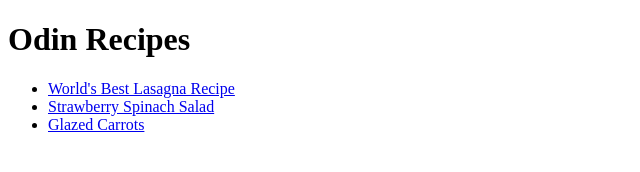
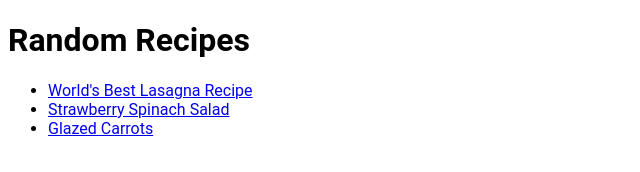
Before and after one commit to davidjohnsonjr/odin-recipes, a plain HTML site: page index.html in a window 1280 px wide. Shown: the whole page, without its empty margins (0-640 px from the left). Drawn offline with Linux system fonts and the light colour scheme.

Commit message:
Add stylesheet to all pages

```diff
--- a/index.html
+++ b/index.html
@@ -3,11 +3,12 @@
 <html lang="en">
     <head>
         <meta charset="utf-8">
-        <title>Odin Recipes</title>
+        <title>My First Recipe Website</title>
+        <link rel="stylesheet" href="style.css">
     </head>
 
     <body>
-        <h1>Odin Recipes</h1>
+        <h1>Random Recipes</h1>
         <ul>
             <li><a href="recipes/lasagna.html">World's Best Lasagna Recipe</a></li>
             <li><a href="recipes/salad.html">Strawberry Spinach Salad</a></li>
--- /dev/null
+++ b/style.css
@@ -0,0 +1,3 @@
+body {
+    font-family: Roboto, sans-serif;
+}
```
Also changed, not shown: recipes/carrots.html (+1 -0 lines), recipes/lasagna.html (+1 -0 lines), recipes/salad.html (+1 -0 lines).
